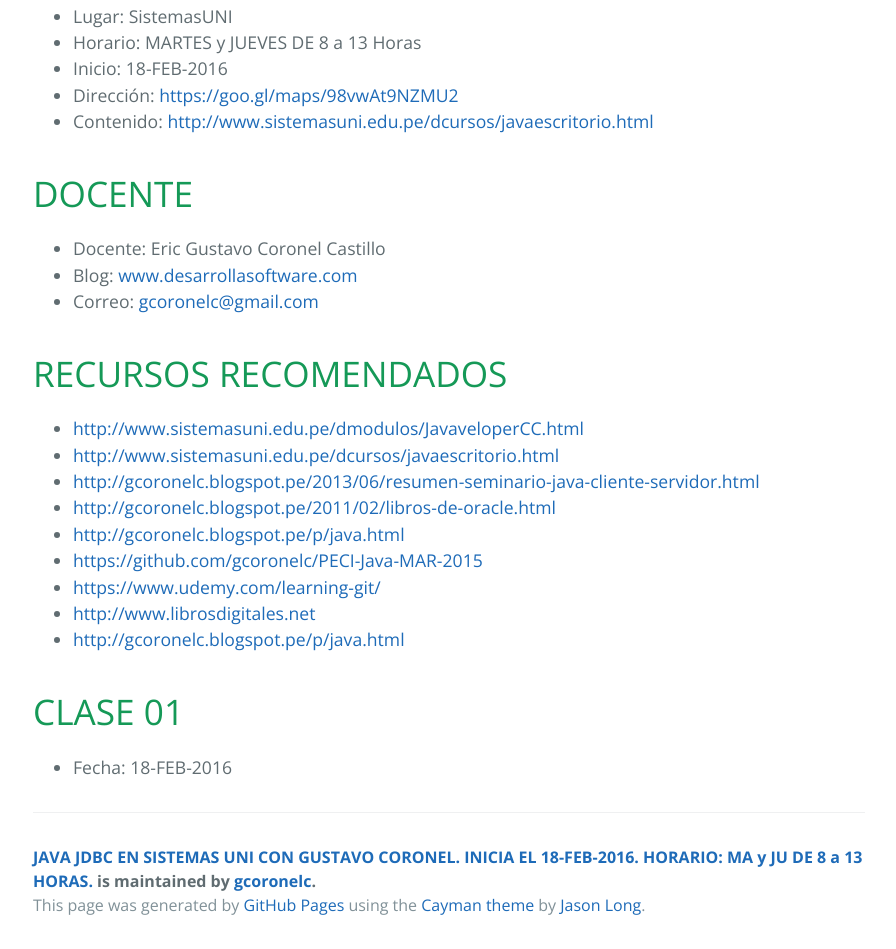
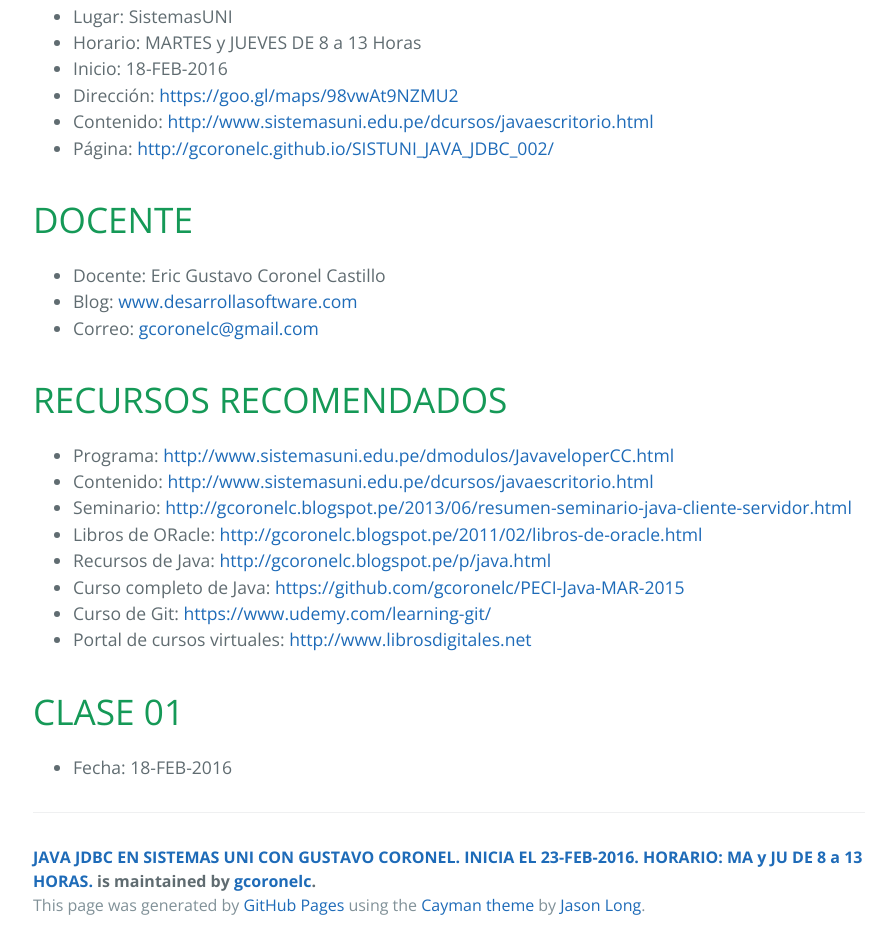
Before and after one commit to gcoronelc/SISTUNI_JAVA_JDBC_002, a plain HTML site: page index.html in a window 1280 px wide. Shown: the part 1028-1977 px from the top of the page, without its empty margins (191-1087 px from the left). Drawn offline with nearby package versions, Linux system fonts and the light colour scheme.

Commit message:
Create gh-pages branch via GitHub

```diff
--- a/index.html
+++ b/index.html
@@ -2,7 +2,7 @@
 <html lang="en-us">
   <head>
     <meta charset="UTF-8">
-    <title>JAVA JDBC EN SISTEMAS UNI CON GUSTAVO CORONEL. INICIA EL 18-FEB-2016. HORARIO: MA y JU DE 8 a 13 HORAS. by gcoronelc</title>
+    <title>JAVA JDBC EN SISTEMAS UNI CON GUSTAVO CORONEL. INICIA EL 23-FEB-2016. HORARIO: MA y JU DE 8 a 13 HORAS. by gcoronelc</title>
     <meta name="viewport" content="width=device-width, initial-scale=1">
     <link rel="stylesheet" type="text/css" href="stylesheets/normalize.css" media="screen">
     <link href='https://fonts.googleapis.com/css?family=Open+Sans:400,700' rel='stylesheet' type='text/css'>
@@ -11,8 +11,8 @@
   </head>
   <body>
     <section class="page-header">
-      <h1 class="project-name">JAVA JDBC EN SISTEMAS UNI CON GUSTAVO CORONEL. INICIA EL 18-FEB-2016. HORARIO: MA y JU DE 8 a 13 HORAS.</h1>
-      <h2 class="project-tagline">SISTEMAS UNI. JAVA JDBC. MA y JU de 08 am a 01 pm. INICIO 18-FEB-2016. </h2>
+      <h1 class="project-name">JAVA JDBC EN SISTEMAS UNI CON GUSTAVO CORONEL. INICIA EL 23-FEB-2016. HORARIO: MA y JU DE 8 a 13 HORAS.</h1>
+      <h2 class="project-tagline">SISTEMAS UNI. JAVA JDBC. MA y JU de 08 am a 01 pm. INICIO 23-FEB-2016. </h2>
       <a href="https://github.com/gcoronelc/SISTUNI_JAVA_JDBC_002" class="btn">View on GitHub</a>
       <a href="https://github.com/gcoronelc/SISTUNI_JAVA_JDBC_002/zipball/master" class="btn">Download .zip</a>
       <a href="https://github.com/gcoronelc/SISTUNI_JAVA_JDBC_002/tarball/master" class="btn">Download .tar.gz</a>
@@ -32,6 +32,8 @@
 </li>
 <li>Contenido: <a href="http://www.sistemasuni.edu.pe/dcursos/javaescritorio.html">http://www.sistemasuni.edu.pe/dcursos/javaescritorio.html</a>
 </li>
+<li>Página: <a href="http://gcoronelc.github.io/SISTUNI_JAVA_JDBC_002/">http://gcoronelc.github.io/SISTUNI_JAVA_JDBC_002/</a>
+</li>
 </ul>
 
 <h1>
@@ -49,15 +51,22 @@
 <a id="recursos-recomendados" class="anchor" href="#recursos-recomendados" aria-hidden="true"><span aria-hidden="true" class="octicon octicon-link"></span></a>RECURSOS RECOMENDADOS</h1>
 
 <ul>
-<li><a href="http://www.sistemasuni.edu.pe/dmodulos/JavaveloperCC.html">http://www.sistemasuni.edu.pe/dmodulos/JavaveloperCC.html</a></li>
-<li><a href="http://www.sistemasuni.edu.pe/dcursos/javaescritorio.html">http://www.sistemasuni.edu.pe/dcursos/javaescritorio.html</a></li>
-<li><a href="http://gcoronelc.blogspot.pe/2013/06/resumen-seminario-java-cliente-servidor.html">http://gcoronelc.blogspot.pe/2013/06/resumen-seminario-java-cliente-servidor.html</a></li>
-<li><a href="http://gcoronelc.blogspot.pe/2011/02/libros-de-oracle.html">http://gcoronelc.blogspot.pe/2011/02/libros-de-oracle.html</a></li>
-<li><a href="http://gcoronelc.blogspot.pe/p/java.html">http://gcoronelc.blogspot.pe/p/java.html</a></li>
-<li><a href="https://github.com/gcoronelc/PECI-Java-MAR-2015">https://github.com/gcoronelc/PECI-Java-MAR-2015</a></li>
-<li><a href="https://www.udemy.com/learning-git/">https://www.udemy.com/learning-git/</a></li>
-<li><a href="http://www.librosdigitales.net">http://www.librosdigitales.net</a></li>
-<li><a href="http://gcoronelc.blogspot.pe/p/java.html">http://gcoronelc.blogspot.pe/p/java.html</a></li>
+<li>Programa: <a href="http://www.sistemasuni.edu.pe/dmodulos/JavaveloperCC.html">http://www.sistemasuni.edu.pe/dmodulos/JavaveloperCC.html</a>
+</li>
+<li>Contenido: <a href="http://www.sistemasuni.edu.pe/dcursos/javaescritorio.html">http://www.sistemasuni.edu.pe/dcursos/javaescritorio.html</a>
+</li>
+<li>Seminario: <a href="http://gcoronelc.blogspot.pe/2013/06/resumen-seminario-java-cliente-servidor.html">http://gcoronelc.blogspot.pe/2013/06/resumen-seminario-java-cliente-servidor.html</a>
+</li>
+<li>Libros de ORacle: <a href="http://gcoronelc.blogspot.pe/2011/02/libros-de-oracle.html">http://gcoronelc.blogspot.pe/2011/02/libros-de-oracle.html</a>
+</li>
+<li>Recursos de Java: <a href="http://gcoronelc.blogspot.pe/p/java.html">http://gcoronelc.blogspot.pe/p/java.html</a>
+</li>
+<li>Curso completo de Java: <a href="https://github.com/gcoronelc/PECI-Java-MAR-2015">https://github.com/gcoronelc/PECI-Java-MAR-2015</a>
+</li>
+<li>Curso de Git: <a href="https://www.udemy.com/learning-git/">https://www.udemy.com/learning-git/</a>
+</li>
+<li>Portal de cursos virtuales: <a href="http://www.librosdigitales.net">http://www.librosdigitales.net</a>
+</li>
 </ul>
 
 <h1>
@@ -68,7 +77,7 @@
 </ul>
 
       <footer class="site-footer">
-        <span class="site-footer-owner"><a href="https://github.com/gcoronelc/SISTUNI_JAVA_JDBC_002">JAVA JDBC EN SISTEMAS UNI CON GUSTAVO CORONEL. INICIA EL 18-FEB-2016. HORARIO: MA y JU DE 8 a 13 HORAS.</a> is maintained by <a href="https://github.com/gcoronelc">gcoronelc</a>.</span>
+        <span class="site-footer-owner"><a href="https://github.com/gcoronelc/SISTUNI_JAVA_JDBC_002">JAVA JDBC EN SISTEMAS UNI CON GUSTAVO CORONEL. INICIA EL 23-FEB-2016. HORARIO: MA y JU DE 8 a 13 HORAS.</a> is maintained by <a href="https://github.com/gcoronelc">gcoronelc</a>.</span>
 
         <span class="site-footer-credits">This page was generated by <a href="https://pages.github.com">GitHub Pages</a> using the <a href="https://github.com/jasonlong/cayman-theme">Cayman theme</a> by <a href="https://twitter.com/jasonlong">Jason Long</a>.</span>
       </footer>
```
Also changed, not shown: params.json (+1 -1 lines).
